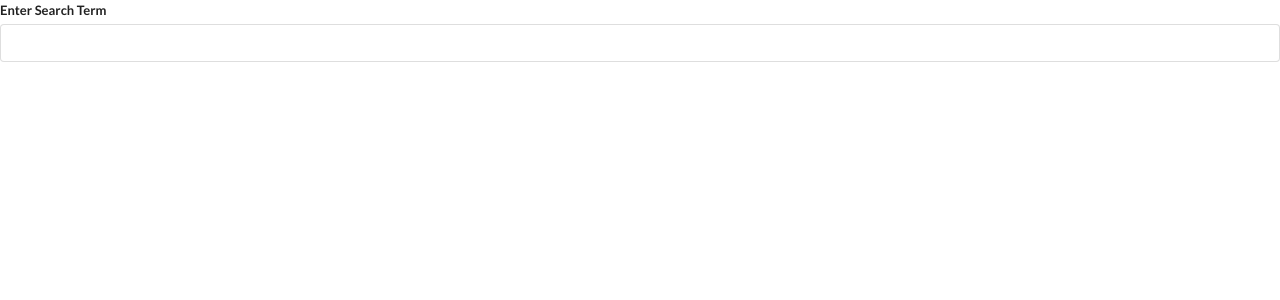
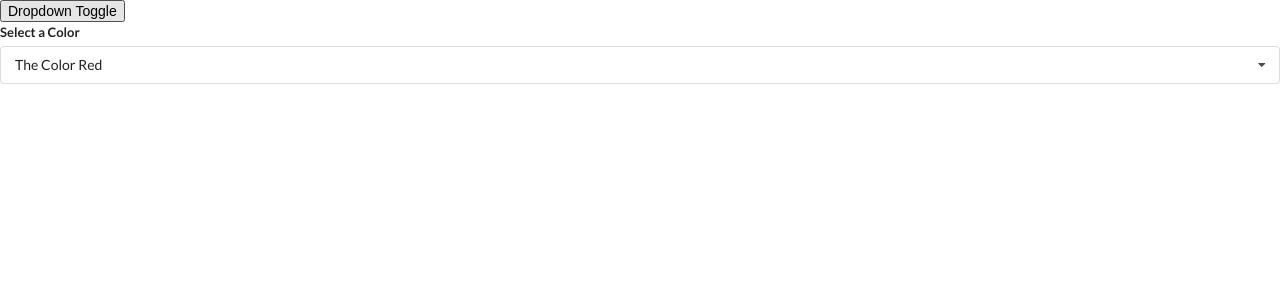
Before and after one commit to mannhuynh/reactjs-S-Grider, a React (Create React App) app in the folder widgets/: page /search in a window 1280 px wide. Shown: the top 300 px of the page. Built offline with nearby package versions, Linux system fonts and the light colour scheme.

Commit message:
Finish Dropdown Widgit

```diff
--- a/widgets/src/App.js
+++ b/widgets/src/App.js
@@ -1,26 +1,57 @@
+import React, { useState, useEffect } from "react";
+
 // import Accordion from "./components/Accordion";
-import Search from "./components/Search";
+import Dropdown from "./components/Dropdown";
+// import Search from "./components/Search";
 
-const items = [
+// const items = [
+// 	{
+// 		title: "What is React?",
+// 		content: "React is a LIBRARY",
+// 	},
+// 	{
+// 		title: "Why is React?",
+// 		content: "React is such",
+// 	},
+// 	{
+// 		title: "How do you use React?",
+// 		content: "React is all about components",
+// 	},
+// ];
+
+const options = [
 	{
-		title: "What is React?",
-		content: "React is a LIBRARY",
+		label: "The Color Red",
+		value: "red",
 	},
 	{
-		title: "Why is React?",
-		content: "React is such",
+		label: "The Color Green",
+		value: "green",
 	},
 	{
-		title: "How do you use React?",
-		content: "React is all about components",
+		label: "The Shade of Blue",
+		value: "blue",
 	},
 ];
 
 const App = () => {
+	const [selected, setSelected] = useState(options[0]);
+	const [showDropdown, setShowDropdown] = useState(true);
+
 	return (
 		<div>
 			{/* <Accordion items={items} /> */}
-			<Search />
+			{/* <Search /> */}
+			<button onClick={() => setShowDropdown(!showDropdown)}>
+				Dropdown Toggle
+			</button>
+			{showDropdown ? (
+				<Dropdown
+					selected={selected}
+					onSelectedChange={setSelected}
+					options={options}
+				/>
+			) : null}
 		</div>
 	);
 };
--- /dev/null
+++ b/widgets/src/components/Dropdown.js
@@ -0,0 +1,62 @@
+import React, { useState, useEffect, useRef } from "react";
+
+const Dropdown = ({ options, selected, onSelectedChange }) => {
+	const [open, setOpen] = useState(false);
+
+	const ref = useRef();
+
+	useEffect(() => {
+		const onBodyClick = (event) => {
+			if (ref.current.contains(event.target)) {
+				return;
+			}
+			setOpen(false);
+		};
+		document.body.addEventListener("click", onBodyClick, { capture: true });
+
+		return () => {
+			document.body.removeEventListener("click", onBodyClick, {
+				capture: true,
+			});
+		};
+	}, []);
+
+	const renderedOptions = options.map((option) => {
+		if (option.label === selected.label) {
+			return null;
+		}
+		return (
+			<div
+				key={option.label}
+				onClick={() => onSelectedChange(option)}
+				className="item"
+			>
+				{option.label}
+			</div>
+		);
+	});
+
+	return (
+		<div ref={ref} className="ui form">
+			<div className="field">
+				<label htmlFor="search" className="label">
+					Select a Color
+				</label>
+				<div
+					onClick={() => setOpen(!open)}
+					className={`ui selection dropdown ${
+						open ? "visible active" : ""
+					}`}
+				>
+					<i className="dropdown icon"></i>
+					<div className="text">{selected.label}</div>
+					<div className={`menu ${open ? "visible transition" : ""}`}>
+						{renderedOptions}
+					</div>
+				</div>
+				{/* <input type="text" className="input" /> */}
+			</div>
+		</div>
+	);
+};
+export default Dropdown;
```
